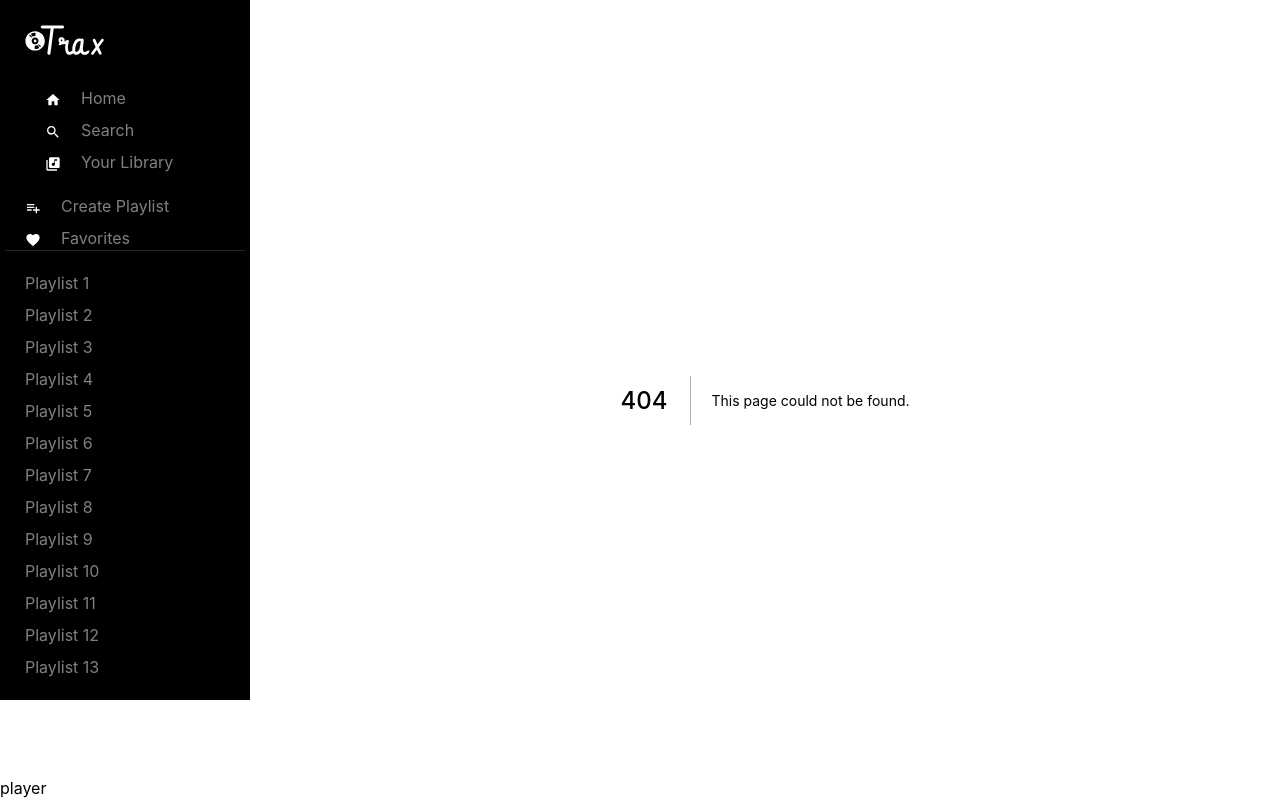
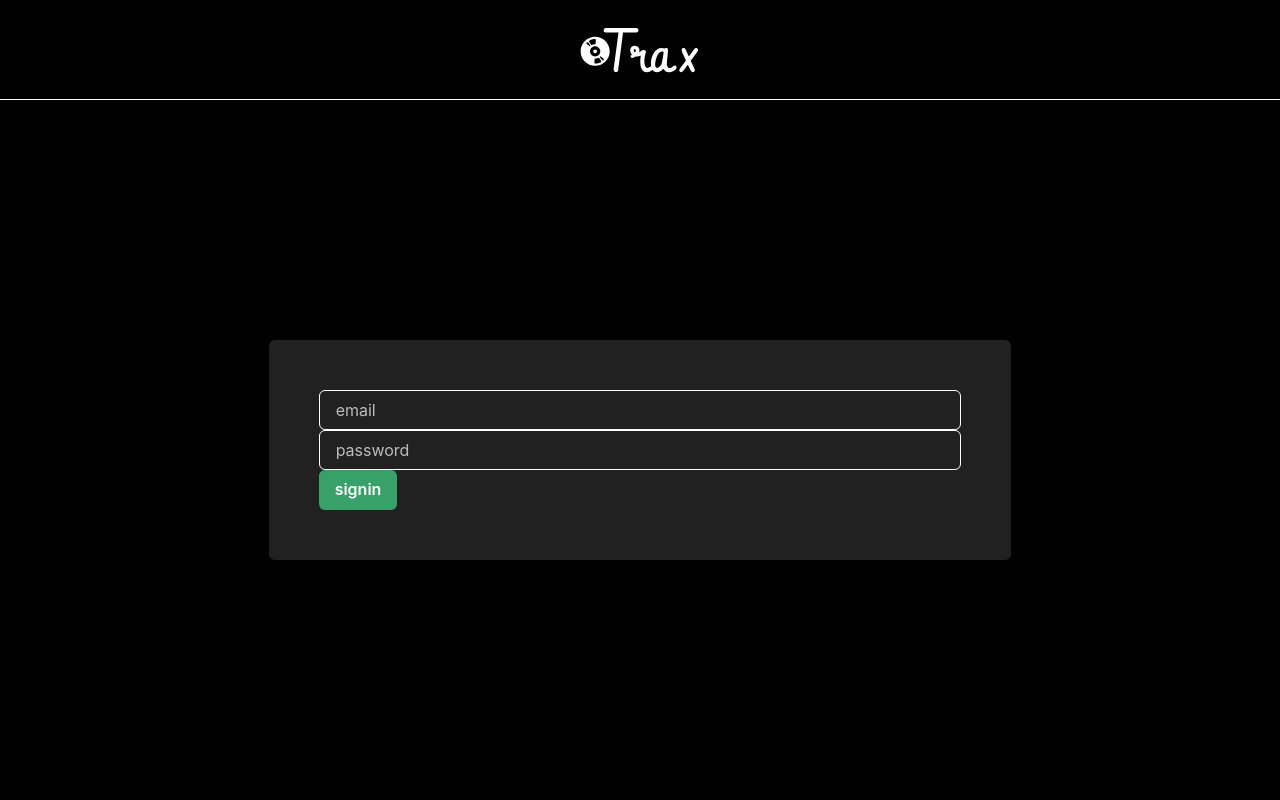
Before and after one commit to marcinmadeja/fm-nextjs-fullstack-app, a Next.js app: page /signin in a window 1280 px wide. Before the commit this address had no page. Built offline with nearby package versions, Linux system fonts and the light colour scheme.

Commit message:
Add singin, sign up and auth helper.

```diff
--- /dev/null
+++ b/components/authForm.tsx
@@ -0,0 +1,69 @@
+import { Box, Flex, Input, Button } from '@chakra-ui/react'
+import { useRouter } from 'next/router'
+import { FC, useState } from 'react'
+import { useSWRConfig } from 'swr'
+import NextImage from 'next/image'
+
+import { auth } from '../lib/mutations'
+
+const AuthForm: FC<{ mode: 'signin' | 'signup' }> = ({ mode }) => {
+  const [email, setEmail] = useState('')
+  const [password, setPassword] = useState('')
+  const [isLoading, setIsLoading] = useState(false)
+  const router = useRouter()
+
+  const handleSubmit = async (e) => {
+    e.preventDefault()
+    setIsLoading(true)
+
+    await auth(mode, { email, password })
+    setIsLoading(false)
+    router.push('/')
+  }
+
+  return (
+    <Box height="100vh" width="100vw" bg="black" color="white">
+      <Flex
+        justify="center"
+        align="center"
+        height="100px"
+        borderBottom="white 1px solid"
+      >
+        <NextImage src="/logo.svg" height={60} width={120} />
+      </Flex>
+
+      <Flex justify="center" align="center" height="calc(100vh - 100px)">
+        <Box padding="50px" bg="gray.900" borderRadius="6px">
+          <form onSubmit={handleSubmit}>
+            <Input
+              placeholder="email"
+              type="email"
+              onChange={(e) => setEmail(e.target.value)}
+            />
+
+            <Input
+              placeholder="password"
+              type="password"
+              onChange={(e) => setPassword(e.target.value)}
+            />
+
+            <Button
+              type="submit"
+              bg="green.500"
+              isLoading={isLoading}
+              sx={{
+                '&:hover': {
+                  bg: 'green.300',
+                },
+              }}
+            >
+              {mode}
+            </Button>
+          </form>
+        </Box>
+      </Flex>
+    </Box>
+  )
+}
+
+export default AuthForm
--- /dev/null
+++ b/lib/fetcher.ts
@@ -0,0 +1,8 @@
+export default function fetcher(url: string, data = undefined) {
+  return fetch(`${window.location.origin}/api${url}`, {
+    method: data ? 'POST' : 'GET',
+    credentials: 'include',
+    headers: { 'Content-Type': 'application/json' },
+    body: JSON.stringify(data),
+  })
+}
--- /dev/null
+++ b/lib/mutations.ts
@@ -0,0 +1,8 @@
+import fetcher from './fetcher'
+
+export const auth = (
+  mode: 'signin' | 'signup',
+  body: { email: string; password: string }
+) => {
+  return fetcher(`/${mode}`, body)
+}
--- a/pages/_app.tsx
+++ b/pages/_app.tsx
@@ -34,9 +34,13 @@
 const MyApp = ({ Component, pageProps }) => {
   return (
     <ChakraProvider theme={theme}>
-      <PlayerLayout>
+      {Component.authPage ? (
         <Component {...pageProps} />
-      </PlayerLayout>
+      ) : (
+        <PlayerLayout>
+          <Component {...pageProps} />
+        </PlayerLayout>
+      )}
     </ChakraProvider>
   )
 }
--- a/pages/api/hello.js
+++ /dev/null
@@ -1,5 +0,0 @@
-// Next.js API route support: https://nextjs.org/docs/api-routes/introduction
-
-export default function handler(req, res) {
-  res.status(200).json({ name: 'John Doe' })
-}
--- /dev/null
+++ b/pages/api/signin.ts
@@ -0,0 +1,42 @@
+import { NextApiRequest, NextApiResponse } from 'next'
+import bcrypt from 'bcrypt'
+import jwt from 'jsonwebtoken'
+import cookie from 'cookie'
+
+import prisma from '../../lib/prisma'
+
+export default async (req: NextApiRequest, res: NextApiResponse) => {
+  const { email, password } = req.body
+
+  const user = await prisma.user.findUnique({
+    where: { email },
+  })
+
+  if (user && bcrypt.compareSync(password, user.password)) {
+    const token = jwt.sign(
+      {
+        email: user.email,
+        id: user.id,
+        time: Date.now(),
+      },
+      'hello',
+      { expiresIn: '8h' }
+    )
+
+    res.setHeader(
+      'Set-Cookie',
+      cookie.serialize('TRAX_ACCESS_TOKEN', token, {
+        httpOnly: true,
+        maxAge: 8 * 60 * 60,
+        path: '/',
+        sameSite: 'lax',
+        secure: process.env.NODE_ENV === 'production', // for production https only
+      })
+    )
+
+    res.json(user)
+  } else {
+    res.status(401)
+    res.json({ error: 'Email or password is wrong' })
+  }
+}
--- /dev/null
+++ b/pages/signin.tsx
@@ -0,0 +1,9 @@
+import AuthForm from '../components/authForm'
+
+const Signin = () => {
+  return <AuthForm mode="signin" />
+}
+
+Signin.authPage = true
+
+export default Signin
```
Also changed, not shown: lib/auth.ts (added, +33 -0 lines), pages/signup.tsx (added, +9 -0 lines).
